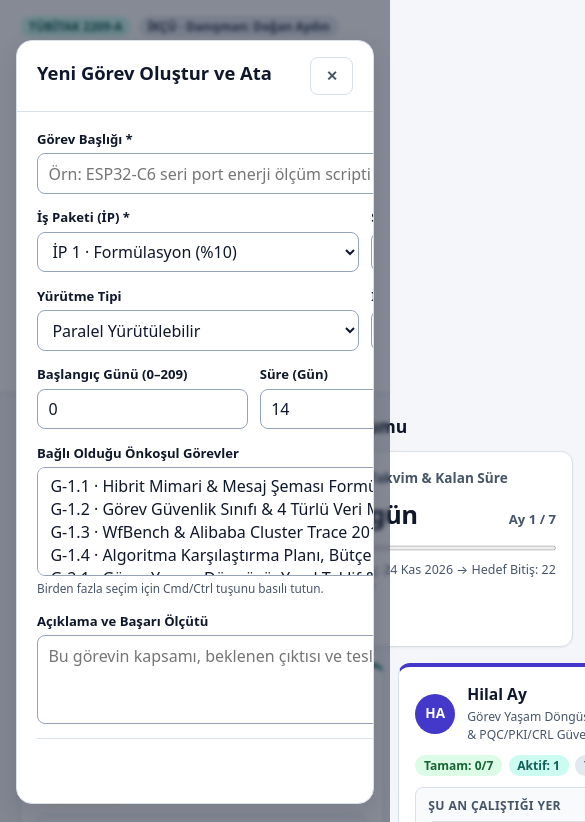
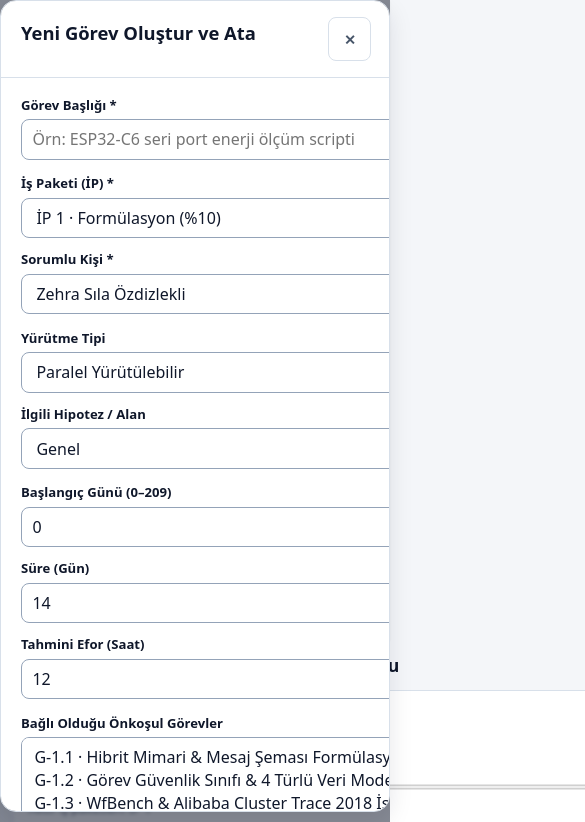
Before and after one commit to ozdizlekli/edge-takip, a website: page public/index.html in a window 390 px wide. Both pictures are taken after a click on the button "+ Yeni Görev Ata". Shown: the top 822 px of the page, 585 px wide, since content can reach past the window. Drawn offline with Linux system fonts and the light colour scheme; no server answers.

Commit message:
Mobil uyum

```diff
--- a/public/index.html
+++ b/public/index.html
@@ -5,6 +5,7 @@
   <meta name="viewport" content="width=device-width, initial-scale=1.0">
   <title>TÜBİTAK 2209-A İş Bölümü ve İlerleme Paneli | Kesintili Edge</title>
   <link rel="stylesheet" href="styles.css">
+  <link rel="stylesheet" href="mobile.css">
 </head>
 <body>
   <a href="#main-content" class="skip-link visually-hidden">Ana içeriğe geç</a>
--- /dev/null
+++ b/public/mobile.css
@@ -0,0 +1,97 @@
+/* mobile.css — telefon uyumu (styles.css'ten SONRA yüklenir) */
+
+html { -webkit-text-size-adjust: 100%; }
+body { overflow-x: hidden; }
+img, svg, canvas { max-width: 100%; height: auto; }
+
+/* iOS'ta input'a tıklayınca otomatik zoom yapmasın */
+input, select, textarea { font-size: 16px; }
+
+/* Tablet ve altı */
+@media (max-width: 900px) {
+  .kpi-grid,
+  .team-grid,
+  .ip-progress-grid,
+  .kanban-grid,
+  .docs-layout,
+  .docs-side-grid,
+  .doc-diff-grid,
+  .requests-layout,
+  .deps-layout {
+    grid-template-columns: 1fr !important;
+  }
+
+  .deps-layout,
+  .requests-layout,
+  .docs-layout {
+    display: grid;
+  }
+}
+
+/* Telefon */
+@media (max-width: 640px) {
+  .app-main { padding: 12px !important; }
+
+  /* Üst bar: alt alta dizilsin */
+  .app-header { position: static !important; }
+  .header-inner,
+  .header-controls,
+  .header-actions,
+  .brand-block {
+    flex-direction: column !important;
+    align-items: stretch !important;
+    gap: 8px !important;
+    width: 100%;
+  }
+  .header-actions .btn { width: 100%; }
+  .brand-badges { flex-wrap: wrap; }
+
+  /* Filtreler */
+  .filter-form,
+  .filter-bar {
+    display: grid !important;
+    grid-template-columns: 1fr !important;
+    gap: 8px !important;
+  }
+
+  /* Sekmeler yatay kaydırılsın */
+  .tablist-scroller {
+    overflow-x: auto;
+    -webkit-overflow-scrolling: touch;
+    white-space: nowrap;
+  }
+  .tablist-scroller [role="tab"] { flex: 0 0 auto; }
+
+  /* Geniş içerikler kendi içinde kaysın */
+  .gantt-scroll,
+  .deps-graph-scroll {
+    overflow-x: auto;
+    -webkit-overflow-scrolling: touch;
+  }
+
+  /* Form satırları tek sütun */
+  .form-row.two-col,
+  .form-row.three-col {
+    grid-template-columns: 1fr !important;
+  }
+
+  /* Pencereler (dialog) ekranı kaplasın */
+  .dialog-shell {
+    width: 100vw !important;
+    max-width: 100vw !important;
+    max-height: 100dvh !important;
+    height: 100dvh !important;
+    margin: 0 !important;
+    border-radius: 0 !important;
+    overflow-y: auto;
+  }
+  dialog { max-width: 100vw; width: 100vw; margin: 0; }
+
+  /* Parmakla basması kolay butonlar */
+  .btn { min-height: 44px; }
+  .btn-sm { min-height: 38px; }
+  .dialog-footer { flex-direction: column-reverse; gap: 8px; }
+  .dialog-footer .btn { width: 100%; }
+
+  .status-btn-group { flex-wrap: wrap; }
+}
```
